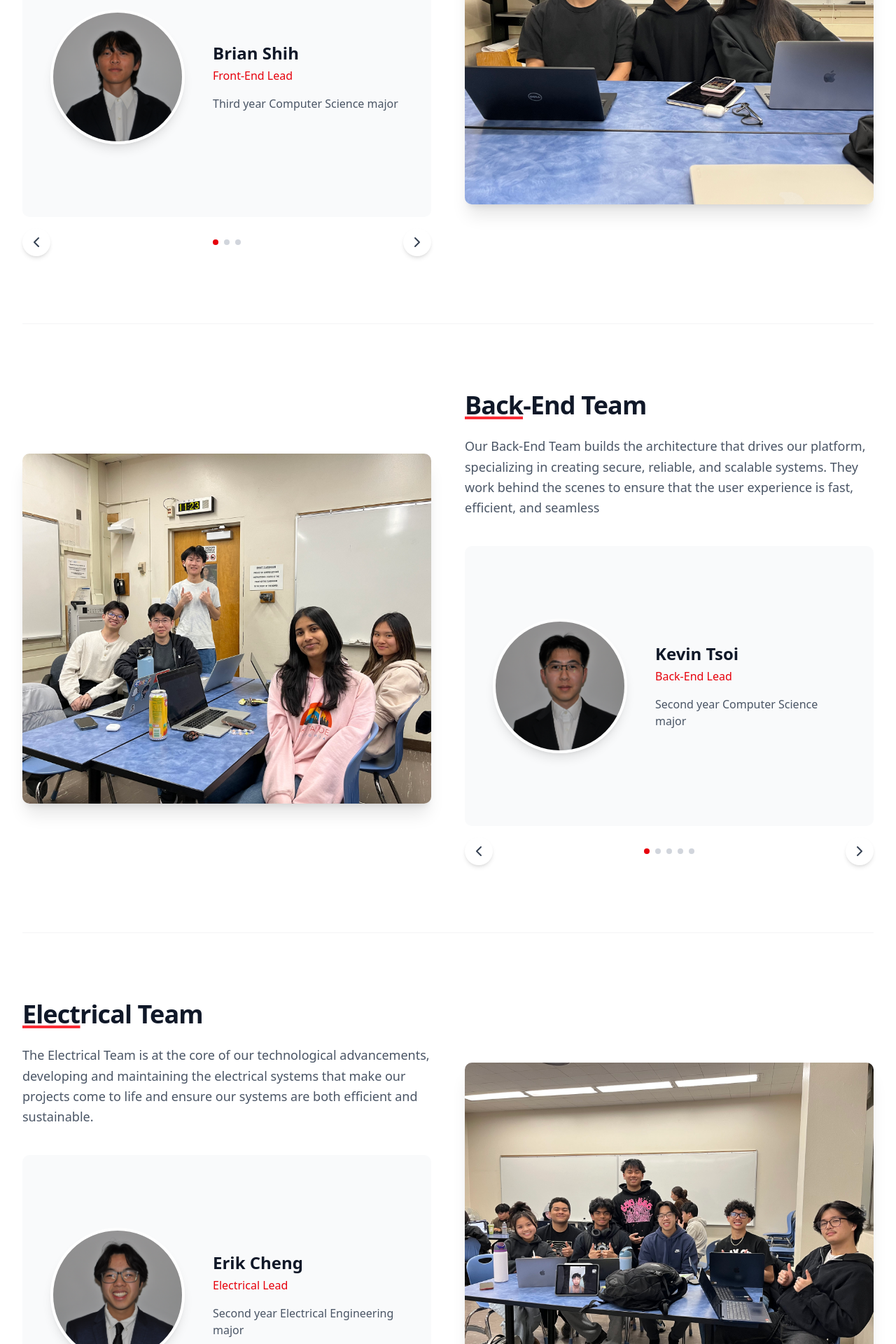
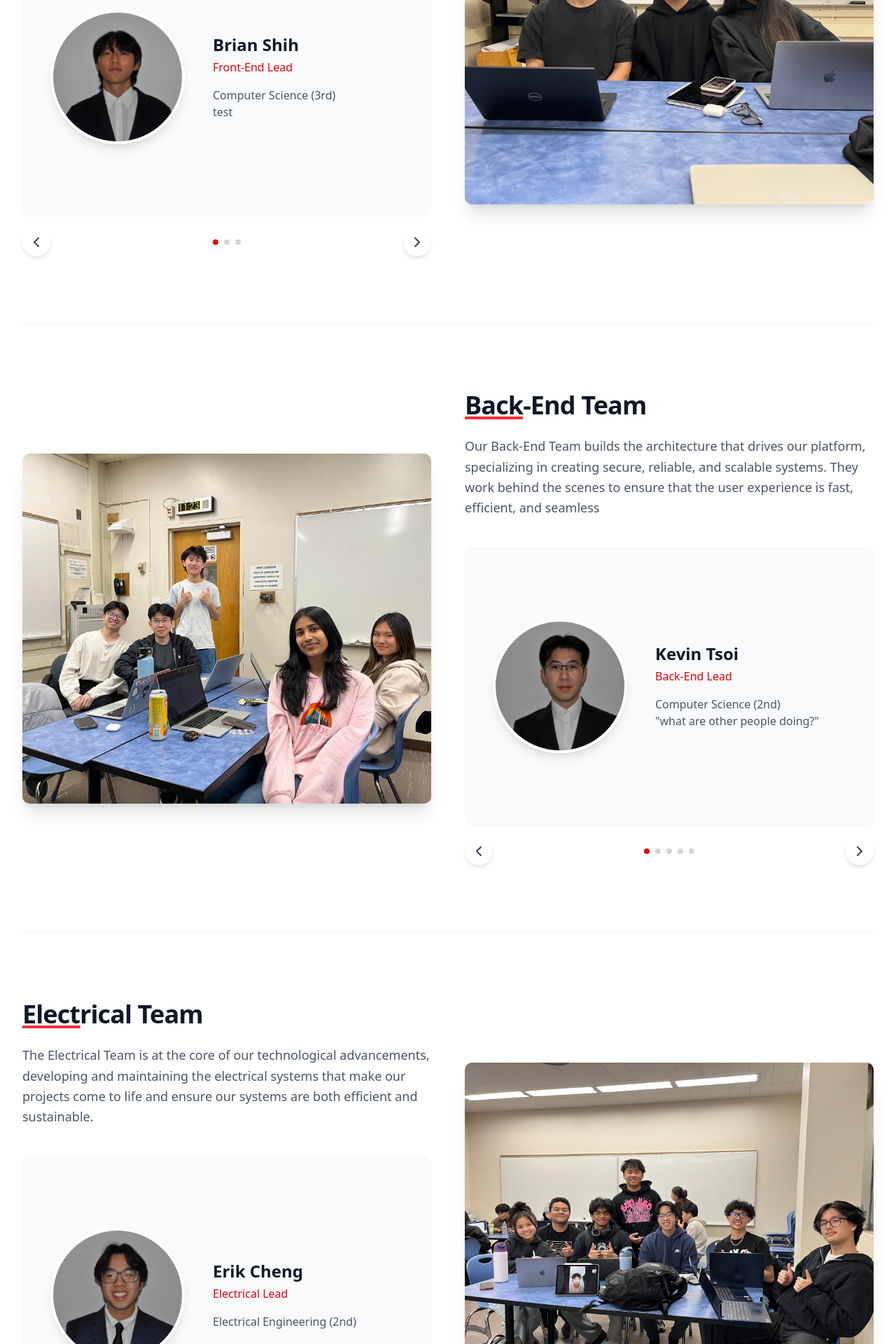
Before and after one commit to s-brian/SARDrone-Frontend, a Next.js app: page /about in a window 1280 px wide. Shown: the part 1280-3200 px from the top of the page at 70% size. Built offline with nearby package versions, Linux system fonts and the light colour scheme.

Commit message:
fun about things

```diff
--- a/src/app/about/page.js
+++ b/src/app/about/page.js
@@ -18,19 +18,21 @@ export default function About() {
           name: "Brian Shih",
           role: "Front-End Lead",
           image: "/brian.JPG",
-          bio: "Third year Computer Science major",
+          bio: "Computer Science (3rd)",
+          quote: "test"
         },
         {
           name: "Aishni Balaji",
           role: "Team Member",
           image: "/aishni.JPG",
-          bio: "Third year Computer Science major",
+          bio: "Computer Science (3rd)",
+          quote: "\"i'll get back to you\" (she never did)"
         },
         {
           name: "Mercy Kim",
           role: "Team Member",
           image: "/mercy.JPG",
-          bio: "Third year Data Science major",
+          bio: "Data Science (3rd)",
         },
       ],
     },
@@ -45,31 +47,36 @@ export default function About() {
           name: "Kevin Tsoi",
           role: "Back-End Lead",
           image: "/kevin.JPG",
-          bio: "Second year Computer Science major",
+          bio: "Computer Science (2nd)",
+          quote: "\"what are other people doing?\""
         },
         {
           name: "Kyle Chu",
           role: "Team Member",
           image: "/kyle.JPG",
-          bio: "Third year Computer Science major",
+          bio: "Software Engineering (3rd)",
+          quote: "\"mu class #1\""
         },
         {
           name: "Rachel Tran",
           role: "Team Member",
           image: "/rachel.JPG",
-          bio: "First year Software Engineering major",
+          bio: "Software Engineering (1st)",
+          quote: "👅"
         },
         {
           name: "Marvin Zhai",
           role: "Team Member",
           image: "/marvin.JPG",
-          bio: "Second year Computer Science major",
+          bio: "Computer Science (2nd)",
+          quote: "\"idk\""
         },
         {
           name: "Jomi Angelina Arockiasamy",
           role: "Team Member",
           image: "/jomi.JPG",
-          bio: "First year Data Science major",
+          bio: "Data Science (1st)",
+          quote: "\"fundraising became my entire life\""
         },
       ],
     },
@@ -84,31 +91,34 @@ export default function About() {
           name: "Erik Cheng",
           role: "Electrical Lead",
           image: "/erik.JPG",
-          bio: "Second year Electrical Engineering major",
+          bio: "Electrical Engineering (2nd)",
         },
         {
           name: "MJ Dilig",
           role: "Electrical Lead",
           image: "/mj.JPG",
-          bio: "Third year Computer Engineering major",
+          bio: "Computer Engineering (3rd)",
+          quote: ""
         },
         {
           name: "Jaden Phan",
           role: "Team Member",
           image: "/jaden.JPG",
-          bio: "Second year Electrical Engineering major",
+          bio: "Electrical Engineering (2nd)",
+          quote: "\"hard by day, harder by night\""
         },
         {
           name: "Victor Tran",
           role: "Team Member",
           image: "/victor.JPG",
-          bio: "First year Electrical Engineering major",
+          bio: "Electrical Engineering (1st)",
         },
         {
           name: "Darrius Robertson",
           role: "Team Member",
           image: "/darrius.JPG",
-          bio: "Second year Undeclared major",
+          bio: "Engineering Technology: Computer System Network Management (2nd)",
+          quote: "\"Professional Handstand Man\""
         },
       ],
     },
@@ -123,37 +133,43 @@ export default function About() {
           name: "Vivek Bhakta",
           role: "CAD Lead",
           image: "/vivek.JPG",
-          bio: "Second year Engineering Technology: Manufacturing Systems major",
+          bio: "Engineering Technology: Manufacturing Systems (2nd)",
+          quote: "D1 Savers Swiper"
         },
         {
           name: "Kayla Nguyen",
           role: "Team Member",
           image: "/kayla.JPG",
-          bio: "First year Biomedical Engineering major",
+          bio: "Biomedical Engineering (1st)",
+          quote: "\"i drive a BMW :)\""
         },
         {
           name: "Stephannie Jimenez Tejeda",
           role: "Team Member",
           image: "/stephannie.JPG",
-          bio: "Second year Aerospace Engineering major",
+          bio: "Aerospace Engineering (2nd)",
+          quote: "\"contact me for food deliveries\" (works for uber eats)"
         },
         {
           name: "Olivia Huerta",
           role: "Team Member",
           image: "/olivia.JPG",
-          bio: "Second year Biomedical Engineering major",
+          bio: "Biomedical Engineering (2nd)",
+          quote: "\"uhh ummm\""
         },
         {
           name: "Logan Gee",
           role: "Team Member",
           image: "/logan.JPG",
-          bio: "First year Mechanical Engineering major",
+          bio: "Mechanical Engineering (1st)",
+          quote: "\"idk bruh\""
         },
         {
           name: "Yenyi Chen",
           role: "Team Member",
           image: "/yenyi.JPG",
-          bio: "Third year Aerospace Engineering major",
+          bio: "Aerospace Engineering (3rd)",
+          quote: "Future Boeing Employee 💥"
         },
       ],
     },
--- a/src/app/components/TeamMemberCarousel.js
+++ b/src/app/components/TeamMemberCarousel.js
@@ -70,6 +70,8 @@ export default function TeamMemberCarousel({ members }) {
               <h3 className="text-2xl font-bold text-gray-900 mb-1">{currentMember.name}</h3>
               <p className="text-red-600 font-medium mb-4">{currentMember.role}</p>
               <p className="text-gray-600">{currentMember.bio}</p>
+              <p className="text-gray-600">{currentMember.quote}</p>
+
             </div>
           </motion.div>
         </AnimatePresence>
```
